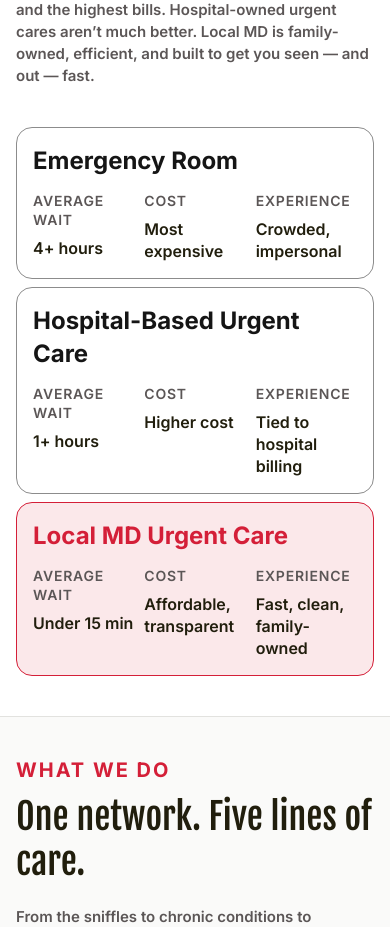
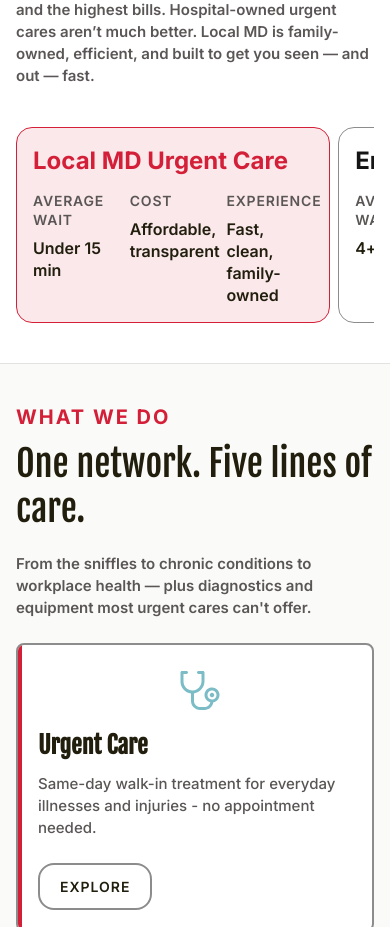
Before and after one commit to coreraj/local-md-website, an Angular app: page /home in a window 390 px wide. Shown: the part 1440-2367 px from the top of the page. Built offline with nearby package versions, Linux system fonts and the light colour scheme.

Commit message:
Update homepage care comparison

```diff
--- a/src/app/pages/home/home.css
+++ b/src/app/pages/home/home.css
@@ -209,7 +209,7 @@
 /* Comparison Grid Matrix */
 .comparison-grid {
   display: grid;
-  grid-template-columns: repeat(3, 1fr);
+  grid-template-columns: repeat(2, 1fr);
   gap: 32px;
 }
 
@@ -947,16 +947,30 @@
 
   .comparison-grid {
     display: flex;
-    flex-direction: column;
+    flex-direction: row;
     gap: 8px;
     grid-template-columns: none;
+    overflow-x: auto;
+    overflow-y: hidden;
+    scroll-snap-type: x mandatory;
+    scroll-padding-inline: 0;
+    overscroll-behavior-inline: contain;
+    -webkit-overflow-scrolling: touch;
+    scrollbar-width: none;
+  }
+
+  .comparison-grid::-webkit-scrollbar {
+    display: none;
   }
 
   .comparison-card {
+    flex: 0 0 calc(90% - 8px);
     padding: 16px;
     gap: 14px;
     border-radius: 16px;
     box-sizing: border-box;
+    scroll-snap-align: start;
+    scroll-snap-stop: always;
   }
 
   .border-standard {
@@ -969,15 +983,11 @@
   }
 
   .card-er {
-    order: 0;
-  }
-
-  .card-hospital {
     order: 1;
   }
 
   .card-localmd {
-    order: 2;
+    order: 0;
   }
 
   .comp-card-inner {
--- a/src/app/pages/home/home.html
+++ b/src/app/pages/home/home.html
@@ -80,7 +80,7 @@
       </div>
 
       <!-- Comparative Column Cards -->
-      <div class="comparison-grid">
+      <div class="comparison-grid" role="region" aria-label="Care option comparison" tabindex="0">
         <!-- Column 1: Local MD (Highlighted in soft red background & crimson border) -->
         <div class="comparison-card highlighted-crimson card-localmd">
           <div class="comp-card-inner">
@@ -139,39 +139,6 @@
                 >
                 <span class="comp-value text-charcoal" i18n="@@home.comparison.er.exp"
                   >Crowded, impersonal</span
-                >
-              </div>
-            </div>
-          </div>
-        </div>
-
-        <!-- Column 3: Hospital-Based Urgent Care -->
-        <div class="comparison-card border-standard card-hospital">
-          <div class="comp-card-inner">
-            <h3 class="comp-card-title" i18n="@@home.comparison.hospital.title">
-              Hospital-Based Urgent Care
-            </h3>
-            <div class="comp-metrics-row">
-              <div class="comp-detail-block">
-                <span class="comp-label" i18n="@@home.comparison.labels.averageWait"
-                  >AVERAGE WAIT</span
-                >
-                <span class="comp-value text-charcoal" i18n="@@home.comparison.hospital.wait"
-                  >1+ hours</span
-                >
-              </div>
-              <div class="comp-detail-block">
-                <span class="comp-label" i18n="@@home.comparison.labels.cost">COST</span>
-                <span class="comp-value text-charcoal" i18n="@@home.comparison.hospital.cost"
-                  >Higher cost</span
-                >
-              </div>
-              <div class="comp-detail-block">
-                <span class="comp-label" i18n="@@home.comparison.labels.experience"
-                  >EXPERIENCE</span
-                >
-                <span class="comp-value text-charcoal" i18n="@@home.comparison.hospital.exp"
-                  >Tied to hospital billing</span
                 >
               </div>
             </div>
```
